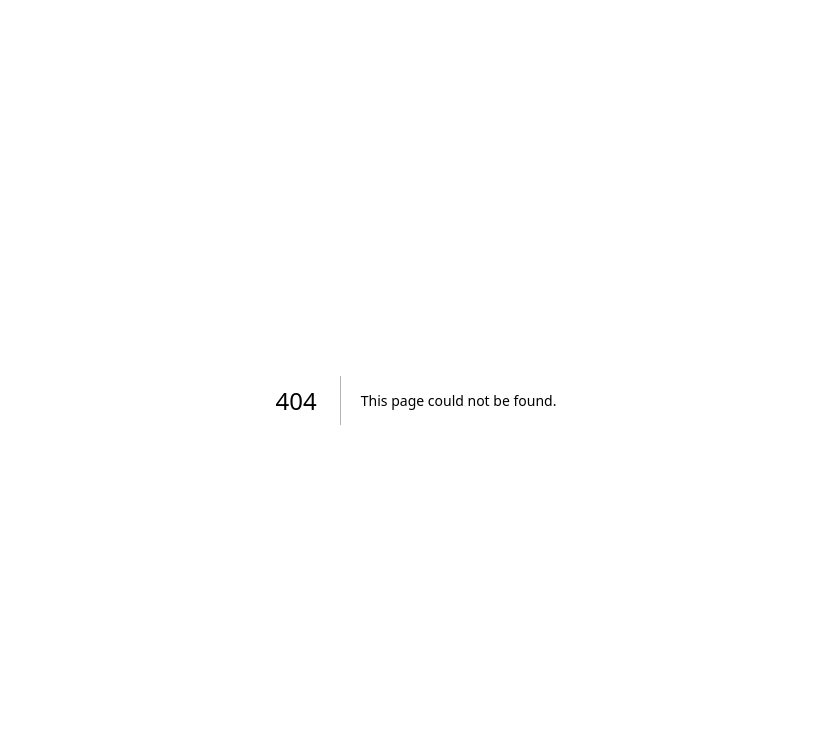
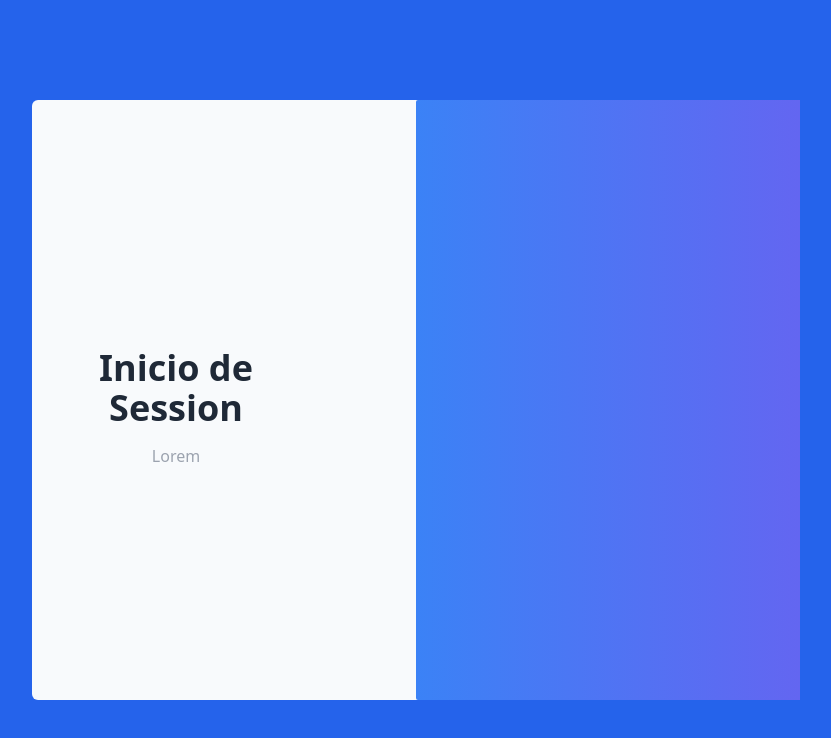
Before and after one commit to Alberbackdev/crm-secure, a Next.js app: page /login in a window 1280 px wide. Before the commit this address had no page. Shown: the top 738 px of the page, without its empty margins (224-1055 px from the left). Built offline with nearby package versions, Linux system fonts and the light colour scheme.

Commit message:
modullo de login con algunos estilos

```diff
--- /dev/null
+++ b/layout/layout.js
@@ -0,0 +1,18 @@
+import styles from '../styles/Layout.module.css'
+
+export default function Layout({children}) {
+    return(
+        <div className="flex h-screen bg-blue-600">
+            <div className="m-auto bg-slate-50 rounded-md w-3/5 h-3/4 grid lg:grid-cols-2">
+                <div className="right flex flex-col justify-evenly">
+                    <div className="text-center py-10">
+                        {children}
+                    </div>
+                </div>
+                <div className={styles.imgStyle}>
+                    <div className={styles.cartoonImg}></div>
+                </div>
+            </div>
+        </div>
+    )
+}
--- /dev/null
+++ b/pages/login.js
@@ -0,0 +1,21 @@
+import Head from "next/head";
+import Layout from "../layout/layout";
+
+
+export default function Login() {
+    return (
+        <Layout>
+            <Head>
+                <title>Login</title>
+            </Head>
+            <section className="w-3/4 mx-au
+            flex flex-col gap-10">
+                <div className="title">
+                    <h1 className="text-gray-800 text-4xl font-bold py-4">Inicio de Session</h1>
+                    <p className="w-3/4 mx-auto text-gray-400 ">Lorem</p>
+                </div>
+
+            </section>
+        </Layout>
+    )
+}
--- /dev/null
+++ b/pages/register.js
@@ -0,0 +1,13 @@
+import Head from "next/head";
+
+export default function Register() {
+    return (
+        <>
+            <Head>
+                <title>Register</title>
+            </Head>
+
+            <h1>Register</h1>
+        </>
+    )
+}
--- /dev/null
+++ b/styles/Layout.module.css
@@ -0,0 +1,16 @@
+
+.imgStyle {
+    @apply bg-gradient-to-r from-blue-500 to-indigo-500 rounded-l-sm;
+    position:relative;
+    overflow:hidden;
+}
+
+.cartoonImg{
+    background: url('/public/assets/secure1.jpg') no repeat;
+    position:absolute;
+    bottom: 0; left: 0; right: 0; top: 0;
+    width: 100%;
+    height: 100%;
+    background-size: cover;
+    background-position: 65% 100px;
+}
--- a/tailwind.config.js
+++ b/tailwind.config.js
@@ -4,6 +4,7 @@ module.exports = {
     "./app/**/*.{js,ts,jsx,tsx,mdx}",
     "./pages/**/*.{js,ts,jsx,tsx,mdx}",
     "./components/**/*.{js,ts,jsx,tsx,mdx}",
+    "./layout/**/*.{js,ts,jsx,tsx,mdx}",
   ],
   theme: {
     extend: {
```
Also changed, not shown: public/assets/secure1.jpg (added).
